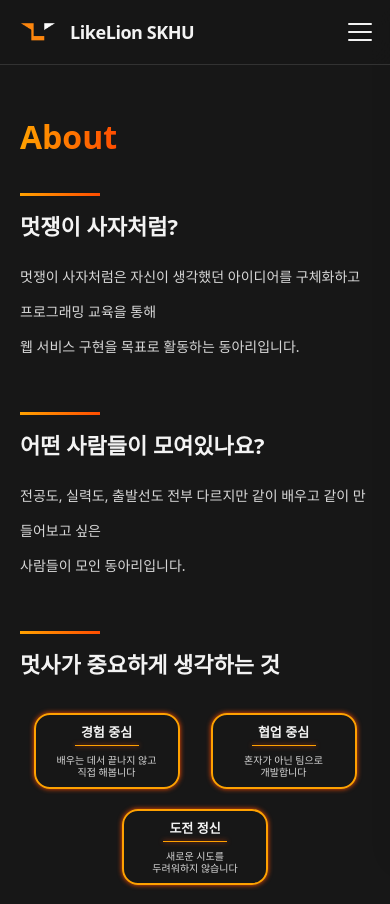
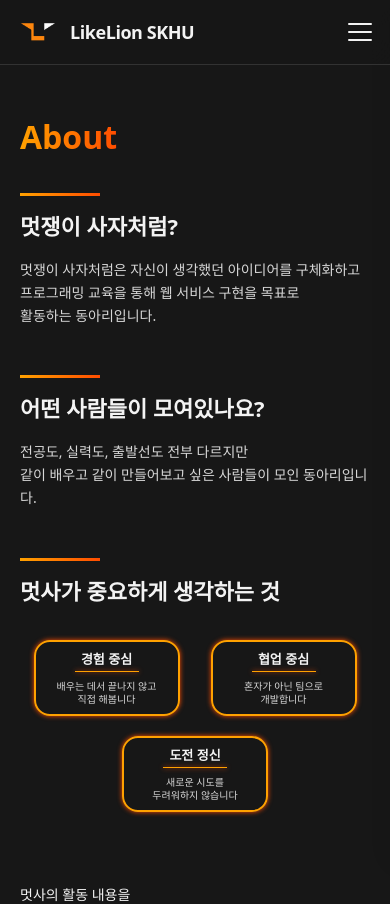
Before and after one commit to LikeLion-14th-SKHU/LikeLion-14th-Recruiting, a React (Vite) app: page /about in a window 390 px wide. Shown: the top 904 px of the page. Built offline with nearby package versions, Linux system fonts and the light colour scheme; a web font is replaced by a local one.

Commit message:
Refactor: About 페이지 문구 모바일, 웹 구분

```diff
--- a/src/pages/About.jsx
+++ b/src/pages/About.jsx
@@ -31,9 +31,12 @@ function About() {
           <h3 className="text-[22px] md:text-4xl font-semibold text-text-main mb-4 md:mb-6">
             멋쟁이 사자처럼?
           </h3>
-          <p className="text-[14px] md:text-xl font-medium text-text-sub leading-8.75 md:mb-25">
-            멋쟁이 사자처럼은 자신이 생각했던 아이디어를 구체화하고 프로그래밍
-            교육을 통해 <br /> 웹 서비스 구현을 목표로 활동하는 동아리입니다.
+          <p className="text-[14px] md:text-xl font-medium text-text-sub leading-relaxed md:leading-8.75 md:mb-25">
+            멋쟁이 사자처럼은 자신이 생각했던 아이디어를 구체화하고
+            <br className="md:hidden" />
+            프로그래밍 교육을 통해 <br className="hidden md:flex" /> 웹 서비스
+            구현을 목표로 <br className="md:hidden" />
+            활동하는 동아리입니다.
           </p>
         </article>
 
@@ -43,9 +46,10 @@ function About() {
           <h3 className="text-[22px] md:text-4xl font-semibold text-text-main mb-4 md:mb-6">
             어떤 사람들이 모여있나요?
           </h3>
-          <p className="text-[14px] md:text-xl font-medium text-text-sub leading-8.75 md:mb-25">
-            전공도, 실력도, 출발선도 전부 다르지만 같이 배우고 같이 만들어보고
-            싶은 <br /> 사람들이 모인 동아리입니다.
+          <p className="text-[14px] md:text-xl font-medium text-text-sub leading-relaxed md:leading-8.75 md:mb-25">
+            전공도, 실력도, 출발선도 전부 다르지만 <br className="md:hidden" />
+            같이 배우고 같이 만들어보고 싶은 <br className="hidden md:flex" />{" "}
+            사람들이 모인 동아리입니다.
           </p>
         </article>
 
@@ -69,7 +73,7 @@ function About() {
 
                 `}
               >
-                <h4 className="text-[13px]  md:text-[32px] font-bold text-text-main">
+                <h4 className="text-[13px] md:text-[32px] font-bold text-text-main">
                   {card.title}
                 </h4>
                 <div className="w-16 mt-0.5 md:mt-0.5  md:w-44 md:mb-4 bg-transparent border-t md:border-t-3 border-primary-point2 shadow-primary-glow mb-2" />
```
